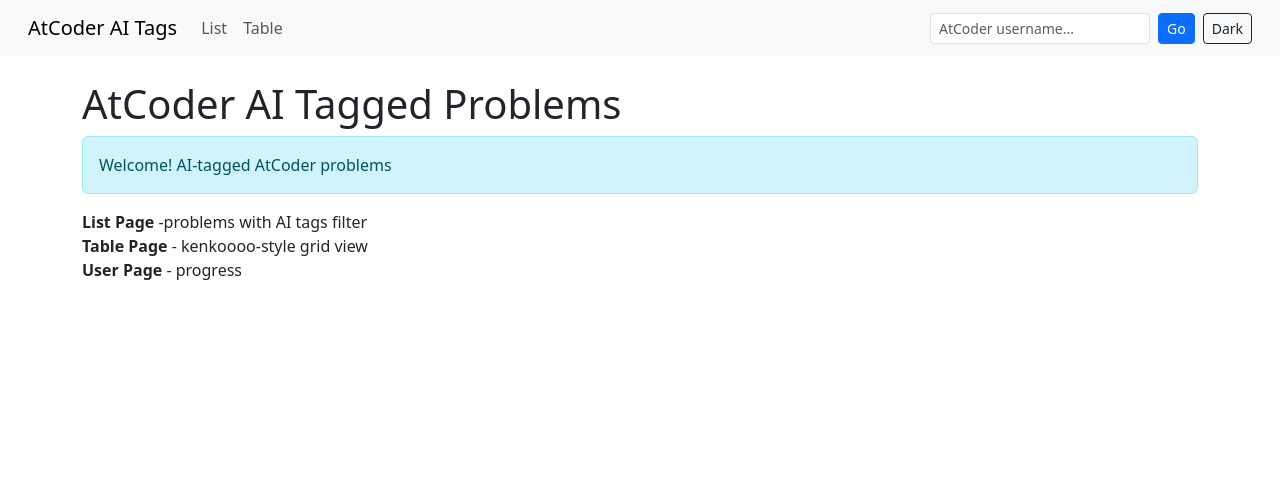
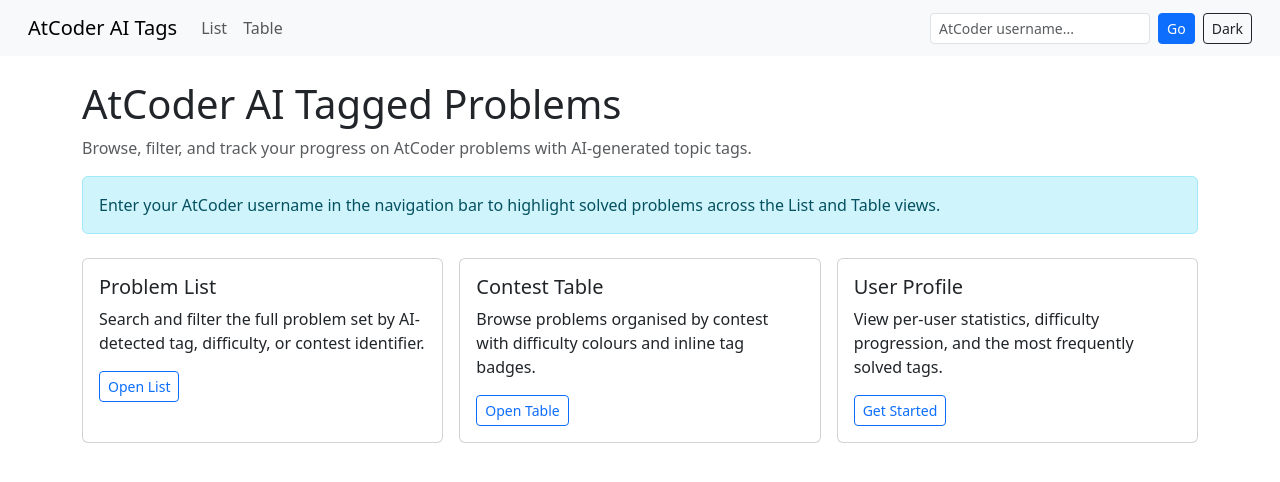
Before and after one commit to vlalit834/atcoder_ai_tagged_problem_backend, a React (Vite) app in the folder frontend/: page / in a window 1280 px wide. Shown: the top 482 px of the page. Built offline with nearby package versions, Linux system fonts and the light colour scheme; no server answers.

Commit message:
added description

```diff
--- a/frontend/src/context/UserContext.tsx
+++ b/frontend/src/context/UserContext.tsx
@@ -81,7 +81,7 @@
       if (trimmed) window.localStorage.setItem(STORAGE_KEY, trimmed);
       else window.localStorage.removeItem(STORAGE_KEY);
     } catch {
-      // ignore
+      /* localStorage unavailable - ignore */
     }
   }, []);
 
--- a/frontend/src/index.css
+++ b/frontend/src/index.css
@@ -19,7 +19,6 @@
   --bs-table-color: #adb5bd;
 }
 
-/* Kenkoooo-exact green for solved (AC) rows/cells */
 .table-success,
 .table > :not(caption) > * > .table-success {
   --bs-table-bg: #c3e6cb;
--- a/frontend/src/pages/HomePage.tsx
+++ b/frontend/src/pages/HomePage.tsx
@@ -1,19 +1,67 @@
-import { Container, Alert } from "reactstrap";
+import { Container, Alert, Row, Col, Card, CardBody, CardTitle, CardText, Button } from "reactstrap";
+import { Link } from "react-router-dom";
 
 const HomePage = () => {
   return (
-    <Container className="mt-4">
-      <h1>AtCoder AI Tagged Problems</h1>
-      <Alert color="info">
-        Welcome! AI-tagged AtCoder problems
-      </Alert>
-      <p>
-        <b>List Page</b> -problems with AI tags filter
-        <br />
-        <b>Table Page</b> - kenkoooo-style grid view
-        <br />
-        <b>User Page</b> - progress
-      </p>
+    <Container className="mt-4 mb-5">
+      <Row className="mb-4">
+        <Col>
+          <h1 className="mb-2">AtCoder AI Tagged Problems</h1>
+          <p className="text-muted">
+            Browse, filter, and track your progress on AtCoder problems with
+            AI-generated topic tags.
+          </p>
+          <Alert color="info" className="mb-0">
+            Enter your AtCoder username in the navigation bar to highlight
+            solved problems across the List and Table views.
+          </Alert>
+        </Col>
+      </Row>
+
+      <Row className="g-3">
+        <Col md={4}>
+          <Card className="h-100">
+            <CardBody>
+              <CardTitle tag="h5">Problem List</CardTitle>
+              <CardText>
+                Search and filter the full problem set by AI-detected tag,
+                difficulty, or contest identifier.
+              </CardText>
+              <Link to="/list">
+                <Button color="primary" outline size="sm">Open List</Button>
+              </Link>
+            </CardBody>
+          </Card>
+        </Col>
+        <Col md={4}>
+          <Card className="h-100">
+            <CardBody>
+              <CardTitle tag="h5">Contest Table</CardTitle>
+              <CardText>
+                Browse problems organised by contest with difficulty colours
+                and inline tag badges.
+              </CardText>
+              <Link to="/table">
+                <Button color="primary" outline size="sm">Open Table</Button>
+              </Link>
+            </CardBody>
+          </Card>
+        </Col>
+        <Col md={4}>
+          <Card className="h-100">
+            <CardBody>
+              <CardTitle tag="h5">User Profile</CardTitle>
+              <CardText>
+                View per-user statistics, difficulty progression, and the most
+                frequently solved tags.
+              </CardText>
+              <Link to="/list">
+                <Button color="primary" outline size="sm">Get Started</Button>
+              </Link>
+            </CardBody>
+          </Card>
+        </Col>
+      </Row>
     </Container>
   );
 };
```
